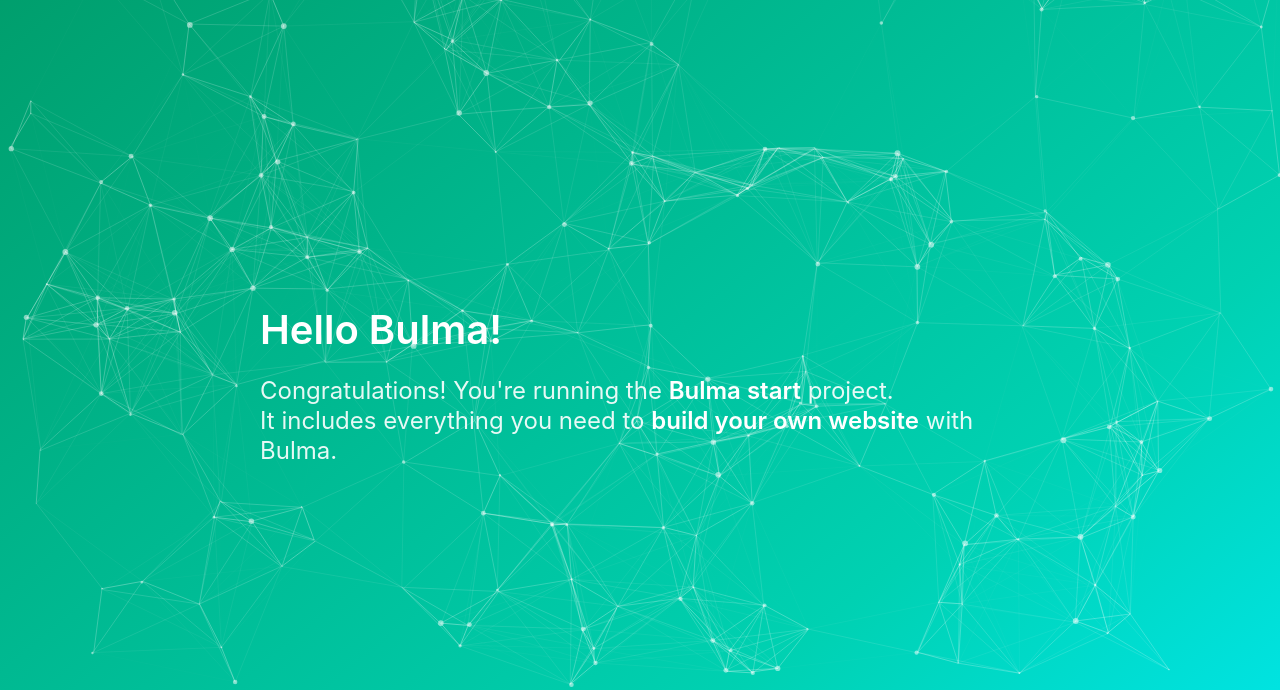
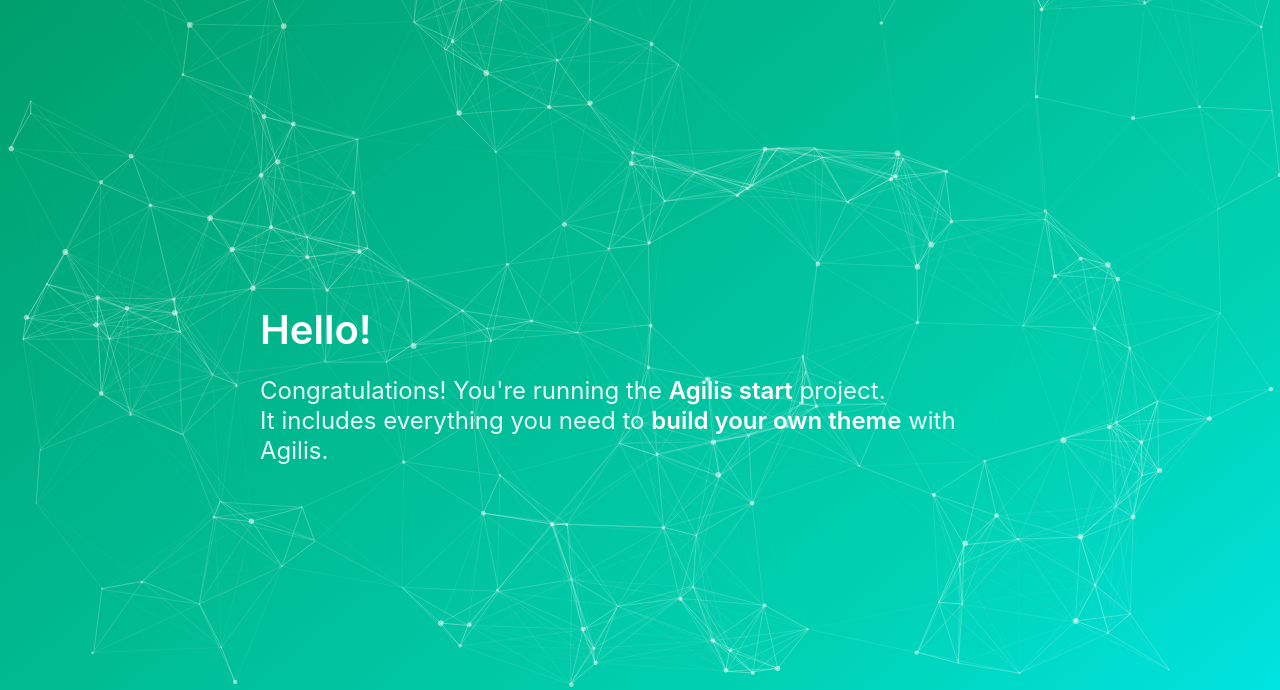
Before and after one commit to archsaan/agilis, a website: page index.html in a window 1280 px wide. Shown: the part 110-800 px from the top of the page. Drawn offline with nearby package versions, Linux system fonts and the light colour scheme; animation ran at ten frames a second.

Commit message:
Update index.html

```diff
--- a/index.html
+++ b/index.html
@@ -29,12 +29,12 @@
           <div class="columns">
             <div class="column is-8-desktop is-offset-2-desktop">
               <h1 class="title is-2 is-spaced">
-                Hello Bulma!
+                Hello!
               </h1>
               <h2 class="subtitle is-4">
-                  Congratulations! You're running the <strong>Bulma start</strong> project.
+                  Congratulations! You're running the <strong>Agilis start</strong> project.
                   <br>
-                  It includes everything you need to <strong>build your own website</strong> with Bulma.
+                  It includes everything you need to <strong>build your own theme</strong> with Agilis.
               </h2>
             </div>
           </div>
```
